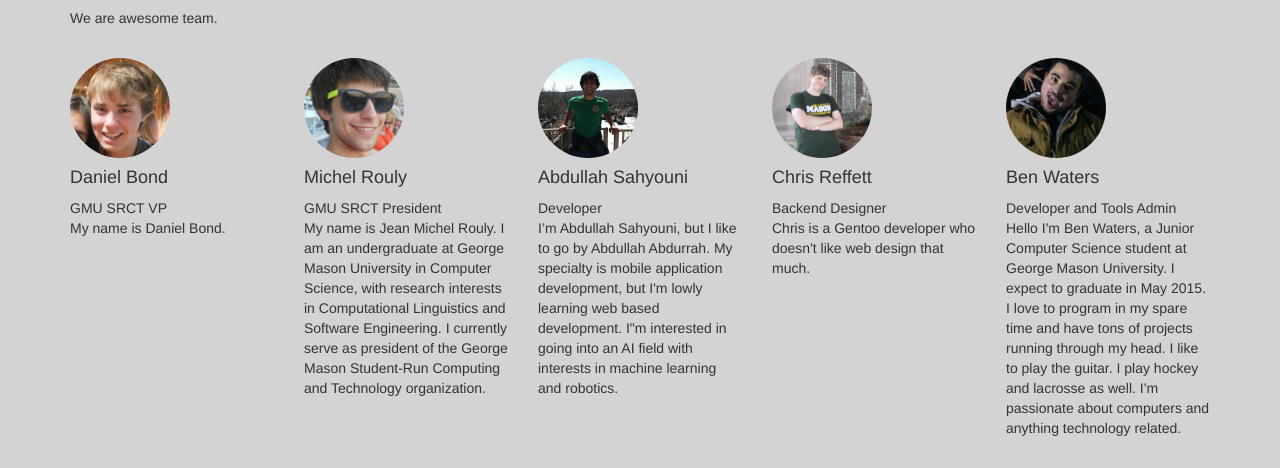
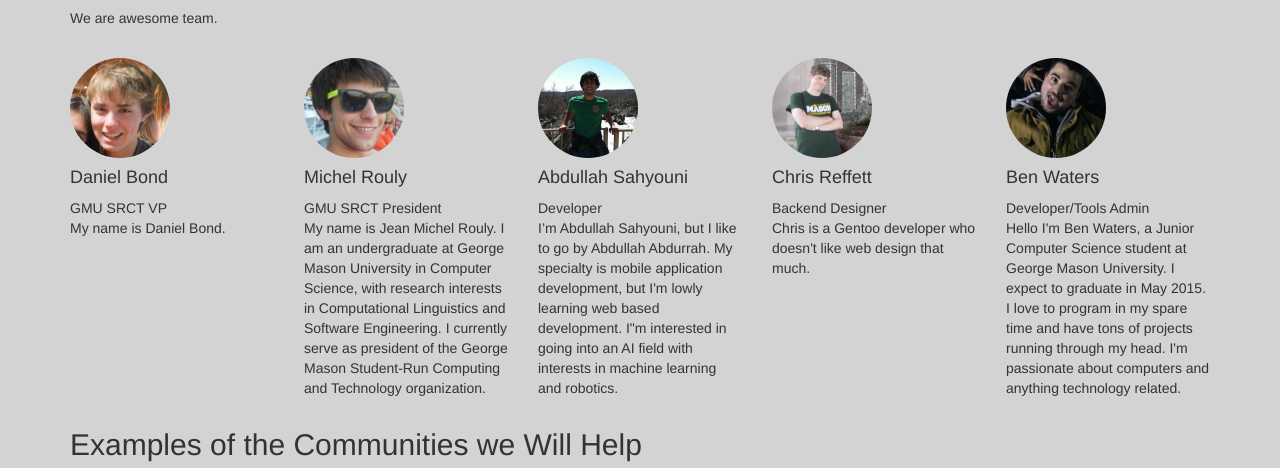
Before and after one commit to jrouly/stepup, a Django app: page /about/ in a window 1280 px wide. Shown: the part 580-1048 px from the top of the page. Run offline with Django 3.2, Linux system fonts and the light colour scheme; parts of the project's set-up code (start-up, migrations or seed data) failed here and were passed over.

Commit message:
fixed bio

```diff
--- a/hackathon/settings/templates/about.html
+++ b/hackathon/settings/templates/about.html
@@ -111,8 +111,8 @@
 			<div id="person_5" class="col-md-3 person col-xs-12 col-sm-6 col-md-3">
 				<img alt="" title="" class="person-avatar img-circle" src="/static/img/team/ben.png" data-at2x="./images/persons/person_4@2.png" />
 				<h4 class="person-name">Ben Waters</h4>
-				<span class="person-skills">Developer and Tools Admin</span>
-				<p class="person-description">Hello I'm Ben Waters, a Junior Computer Science student at George Mason University. I expect to graduate in May 2015. I love to program in my spare time and have tons of projects running through my head. I like to play the guitar. I play hockey and lacrosse as well. I'm passionate about computers and anything technology related.</p>
+				<span class="person-skills">Developer/Tools Admin</span>
+				<p class="person-description">Hello I'm Ben Waters, a Junior Computer Science student at George Mason University. I expect to graduate in May 2015. I love to program in my spare time and have tons of projects running through my head. I'm passionate about computers and anything technology related.</p>
 
 				<!--ul class="list-links-social">
 					<li><a href=""><i class="icon-twitter"></i></a></li>
```
